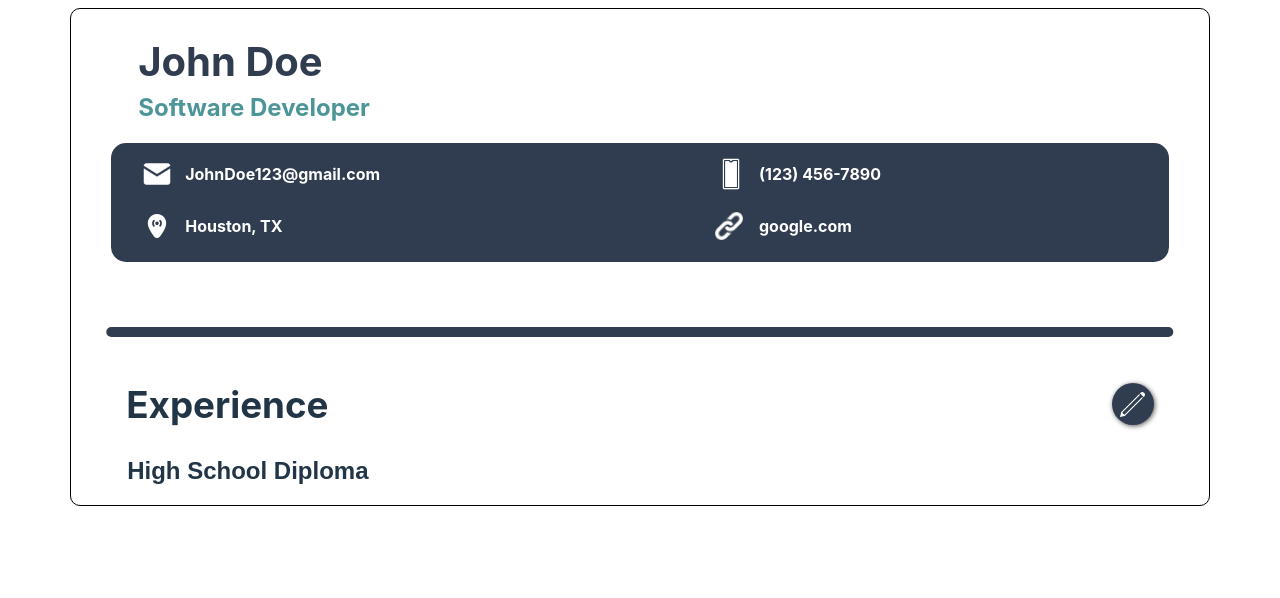
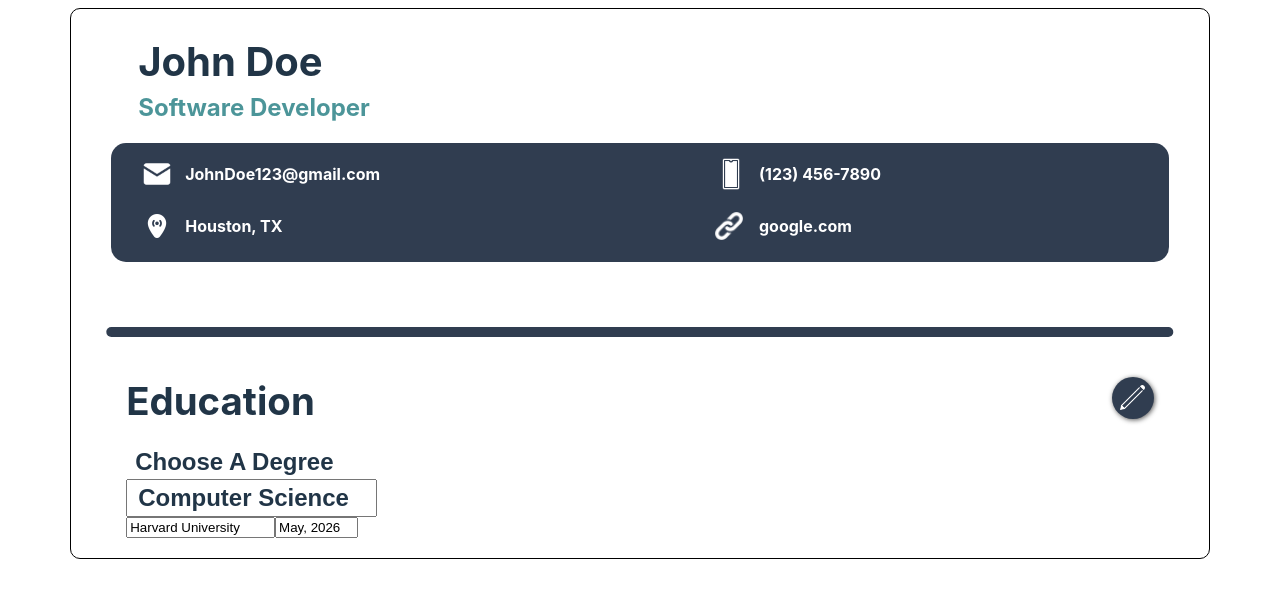
Before and after one commit to freddster14/CV-Application, a React (Vite) app: page / in a window 1280 px wide. Shown: the top 598 px of the page. Built offline with nearby package versions, Linux system fonts and the light colour scheme.

Commit message:
updated: implemented inputs for education with map

```diff
--- a/src/components/App.jsx
+++ b/src/components/App.jsx
@@ -14,10 +14,10 @@ function App() {
   const [phone, setPhone] = useState("(123) 456-7890");
   const [address, setAddress] = useState("Houston, TX");
   const [link, setLink] = useState("google.com");
-  const [school, setSchool] = useState("Harvard");
+  const [school, setSchool] = useState("Harvard University");
   const [major, setMajor] = useState("Computer Science");
   const [graduationDate, setGraduationDate] = useState("May, 2026");
-  const [degree, setDegree] = useState(undefined)
+  const [degree, setDegree] = useState("Choose A Degree")
 
   return (
     <>
--- a/src/components/Education.jsx
+++ b/src/components/Education.jsx
@@ -20,19 +20,38 @@ function Education ({
         "Bachelor's",
         "Master's",
         "Doctoral",
+    ];
+
+    const fields = [
+        {label: 'Major', value: major, handleChange: handleMajorChange},
+        {label: 'School', value: school, handleChange: handleSchoolChange},
+        {label: 'Graduation', value: graduation, handleChange: handleGraduationChange},
     ]
 
     return (
         <div className='education-container'>
             <div className='education-header'>
-                <h1>Experience</h1>
-                <button onClick={EditEducation}></button>
+                <h1>Education</h1>
+                <button onClick={EditEducation}>Remove Education</button>
             </div>
-            <select className='degree-select' onChange={(e) => handleDegreeChange(e.target.value)}>
+            <div className='education-form'>
+                <select className='degree-select' value={degree} onChange={(e) => handleDegreeChange(e.target.value)}>
+                    <option >Choose A Degree</option>
                     {options.map((option) => (
-                        <option key={option} value={option}>{option}</option>
+                        <option key={option} value={option}>{option} -</option>
                     ))}
-            </select>
+                </select>
+                {fields.map(({label, value, handleChange}) => (
+                    <Input
+                    key={label}
+                    name={label}
+                    value={value}
+                    handleChange={handleChange}
+                    />
+                ))}
+
+            </div>
+
         </div>
     )
 }
@@ -42,4 +61,24 @@ function EditEducation() {
 
 }
 
+function Input({name, value, handleChange})  {
+    const [inputWidth, setInputWidth] = useState(value.length + 1);
+    const handleInput = (e, handleChange) => {
+        handleChange(e.target.value);
+        setInputWidth(e.target.value.length)
+    };
+
+
+
+    return (
+        <input
+            type="text"
+            className={name.toLowerCase()}
+            value={value}
+            style={{width: inputWidth + "ch"}}
+            onChange={(e) => handleInput(e, handleChange)}
+        />
+    )
+}
+
 export default Education
--- a/src/index.css
+++ b/src/index.css
@@ -1,12 +1,8 @@
 :root {
   font-family: Inter, system-ui, Avenir, Helvetica, Arial, sans-serif;
-  line-height: 1.5;
-  font-weight: 400;
-
   color-scheme: light dark;
   color: rgba(255, 255, 255, 0.87);
   background-color: #242424;
-
   font-synthesis: none;
   text-rendering: optimizeLegibility;
   -webkit-font-smoothing: antialiased;
--- a/src/styles/Education.css
+++ b/src/styles/Education.css
@@ -4,8 +4,11 @@
 }
 
 h1{
-    font-size: 2.3em;
+    font-size: 2.4em;
+    margin-bottom: 20px;
 }
+
+
 
 .education-header {
     display: flex;
@@ -22,6 +25,7 @@ h1{
     background-repeat: no-repeat;
     border-radius: 50%;
     background-color: #303D50;
+    color: transparent;
     border: none;
     box-shadow: 1px 1px 5px rgba(0, 0, 0, 0.658);
     transition: transform 0.25s linear 0.1s;
@@ -32,17 +36,54 @@ h1{
 
 }
 
+.education-form {
+    display: grid;
+    grid-template-columns: 1fr 100%;
+}
+
+.education-form input {
+    min-width: 75px;
+}
+
+
 .degree-select {
     appearance: none;
-    background-color: white;
+    grid-column: 1 / -1;
+    background-color: transparent;
     color: #213547;
     font-size: 1.5em;
     width: fit-content;
-    border: 1px solid white;
+    border: 1px solid transparent;
     font-weight: bold;
+    padding: 3px 8px;
+    margin-right: auto;
 }
 
 .degree-select:focus, .degree-select:hover {
     appearance: auto;
     border: 1px solid black ;
 }
+
+.degree-select option {
+    background-color:  #213547;
+    color: white;
+    border-radius: 10px;
+}
+
+.major{
+    grid-column: 1 / -1;
+    font-size: 1.5em;
+    color: inherit;
+    font-weight: bold;
+    padding: 3px 10px;
+}
+
+
+.school {
+    grid-row: 3;
+
+}
+
+.graduation {
+    grid-row: 3;
+}
--- a/src/styles/General.css
+++ b/src/styles/General.css
@@ -6,7 +6,7 @@
 }
 
 .general input {
-    color: #303D50;
+    color: inherit;
     font-family: Inter, system-ui, Avenir, Helvetica, Arial, sans-serif;
     font-weight: bold;
     margin: 0px;
@@ -57,6 +57,7 @@ input.position {
 }
 
 .general-info-box div {
+
     color: white;
     display: flex;
     align-items: center;
```
